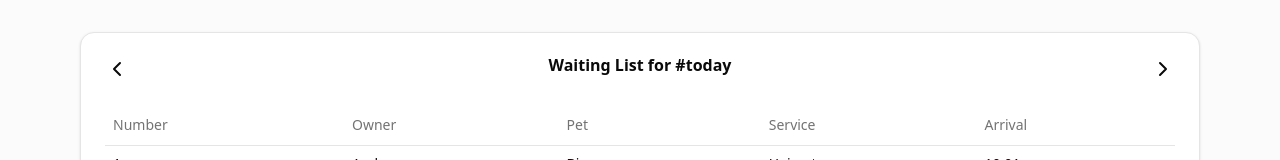
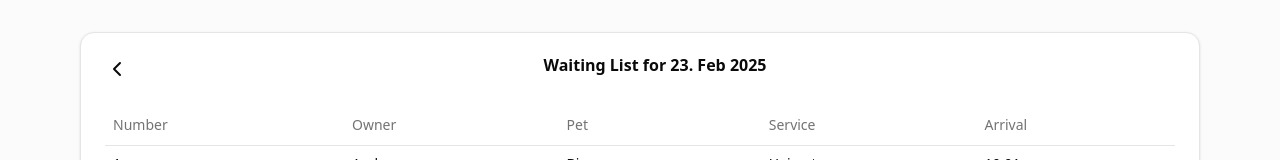
Before and after one commit to hwartig/puppy-spa, a Next.js app: page / in a window 1280 px wide. Shown: the top 160 px of the page. Built offline with nearby package versions, Linux system fonts and the light colour scheme.

Commit message:
Make navigation between days work.

```diff
--- a/app/page.tsx
+++ b/app/page.tsx
@@ -1,27 +1,44 @@
+import dayjs from 'dayjs';
 import { Card, CardContent, CardFooter, CardHeader, CardTitle } from "@/components/ui/card";
 import Link from "next/link";
 import { ChevronLeft, ChevronRight } from "lucide-react";
 import { WaitingList, WaitingListEntryForm } from "@/components/waiting-list";
 import { waitingListEntries } from "@/lib/placeholder-data";
 
-export default function Home() {
+export default async function Home({ searchParams }: {
+  searchParams: Promise<{ [key: string]: string | string[] | undefined }>
+}) {
+  let date = dayjs((await searchParams).date as string);
+  if (!date.isValid()) {
+    date = dayjs();
+  }
+
+  const yesterday = date.subtract(1, "day").format("YYYY-MM-DD");
+  const tomorrow = date.add(1, "day").format("YYYY-MM-DD");
+
   return (
     <>
       <Card>
         <CardHeader>
-          <Link href={"/?date=yesterday"}>
+          <Link href={"/?date=" + yesterday}>
             <ChevronLeft />
           </Link>
-          <CardTitle className="flex-10/12 text-center">Waiting List for #today</CardTitle>
-          <Link href={"/?date=tomorrow"}>
-            <ChevronRight />
-          </Link>
+          <CardTitle className="flex-10/12 text-center">Waiting List for {date.format("DD. MMM YYYY")}</CardTitle>
+          {/* show next button only if it's not in the future */}
+          {date.add(1, "day") <= dayjs() &&
+            <Link href={"/?date=" + tomorrow}>
+              <ChevronRight />
+            </Link>
+          }
         </CardHeader>
         <CardContent>
           <WaitingList entries={waitingListEntries} />
         </CardContent>
         <CardFooter>
-          <WaitingListEntryForm />
+          {/* show new entry form only for current day */}
+          {date.format("YYYY-MM-DD") == dayjs().format("YYYY-MM-DD") && (
+            <WaitingListEntryForm />
+          )}
         </CardFooter>
       </Card >
     </>
--- a/package.json
+++ b/package.json
@@ -15,6 +15,7 @@
     "@tailwindcss/postcss": "^4.0.8",
     "class-variance-authority": "^0.7.1",
     "clsx": "^2.1.1",
+    "dayjs": "^1.11.13",
     "lucide-react": "^0.475.0",
     "next": "15.1.7",
     "react": "^19.0.0",
```
Also changed, not shown: 1 other file (tests, documents, lock files or other folders).
